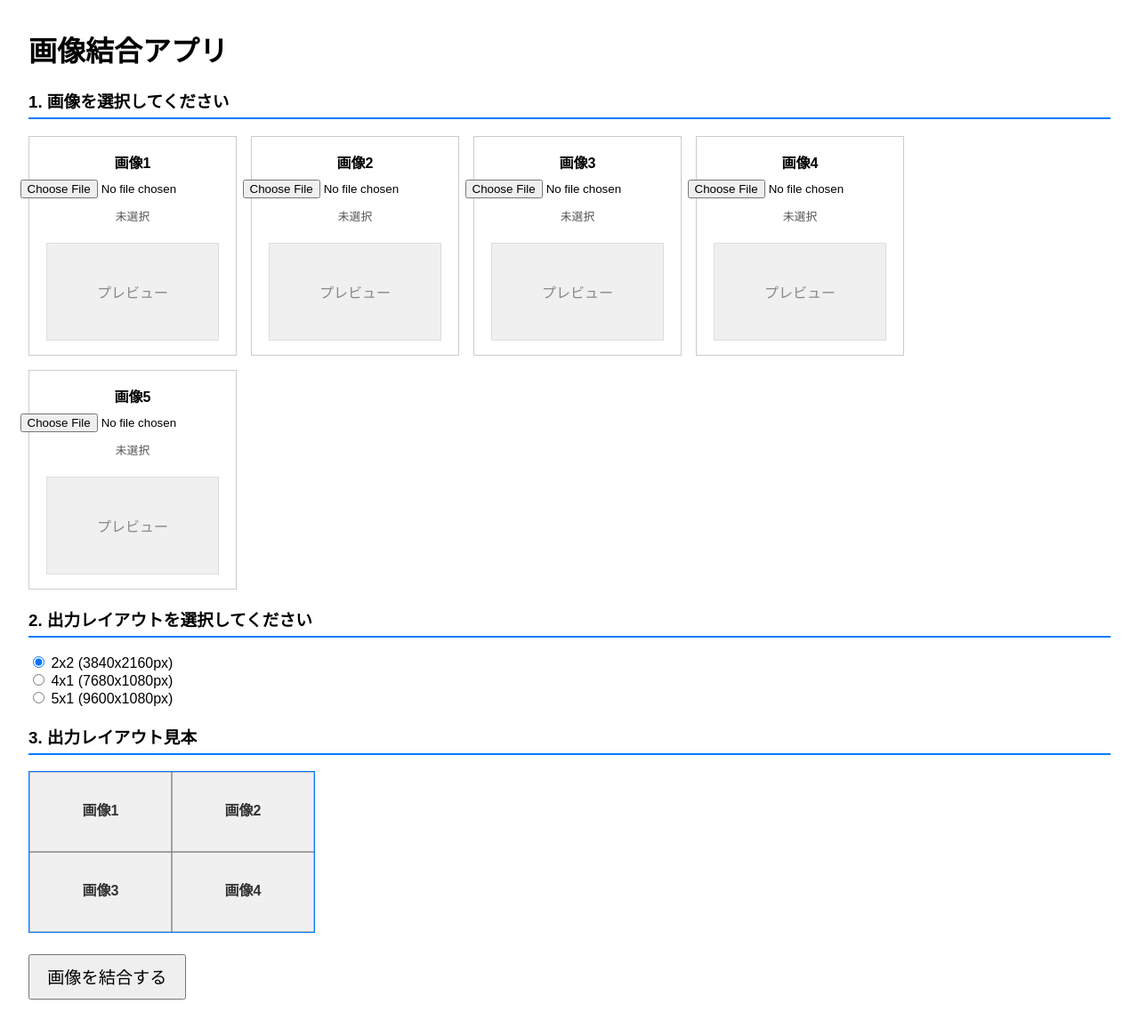
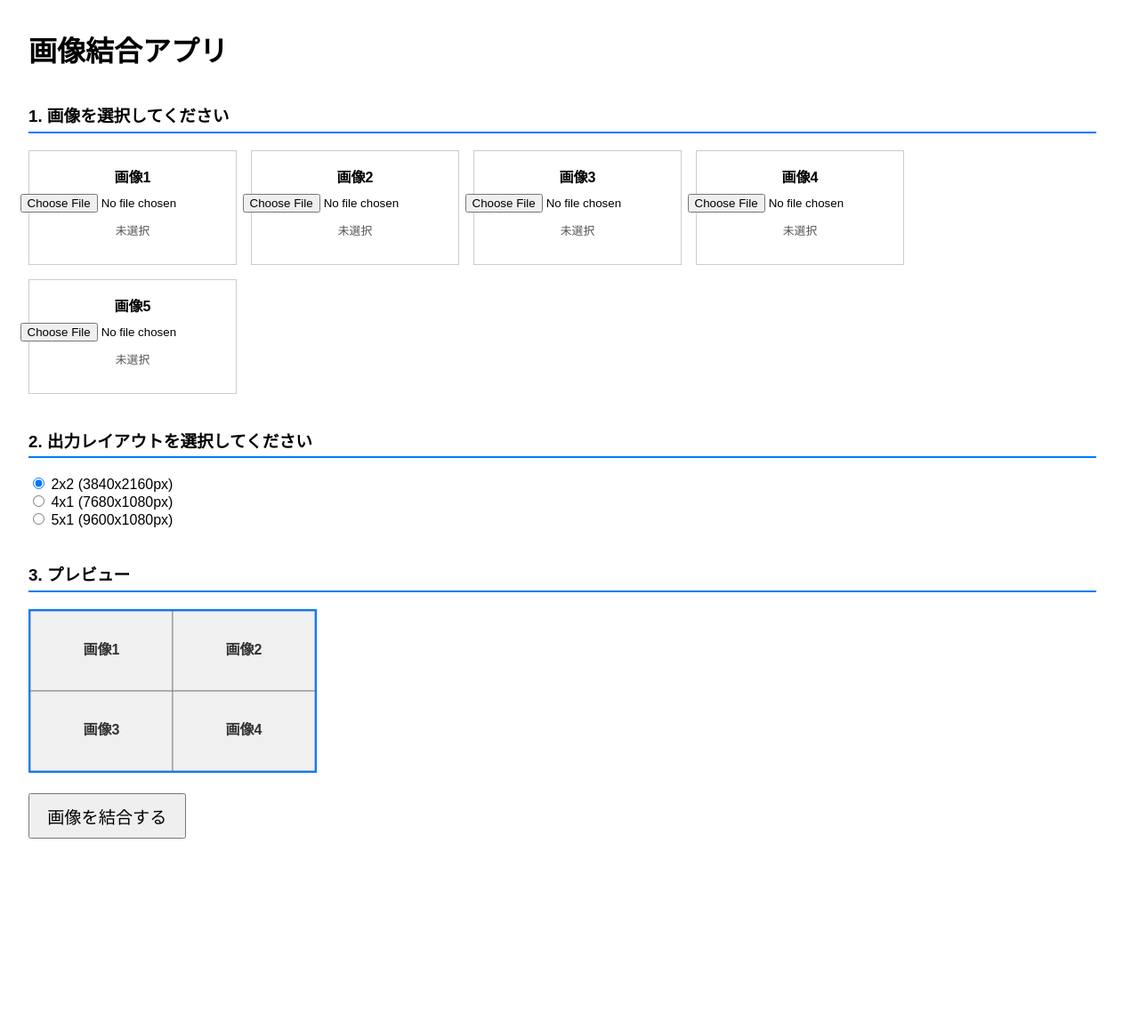
Before and after one commit to masatoooooon/flask-hello-render, a Flask app: page / in a window 1280 px wide. Shown: the whole page at 89% size. After the commit the page ends 943 px from the top, so only its background shows below. Run offline with Flask 3, Linux system fonts and the light colour scheme.

Commit message:
Update index.html

```diff
--- a/templates/index.html
+++ b/templates/index.html
@@ -4,15 +4,14 @@
     <meta charset="UTF-8">
     <title>画像結合アプリ</title>
     <style>
-        body { font-family: sans-serif; margin: 2em; }
-        h3 { border-bottom: 2px solid #007bff; padding-bottom: 0.3em; }
+        body { font-family: sans-serif; margin: 2em; max-width: 1200px; }
+        h3 { border-bottom: 2px solid #007bff; padding-bottom: 0.3em; margin-top: 2em;}
 
         .image-slots-container {
             display: flex;
             flex-wrap: wrap;
             gap: 1em;
         }
-
         .image-slot {
             border: 1px solid #ccc;
             padding: 1em;
@@ -22,32 +21,13 @@
             width: 200px;
         }
         .image-slot label { font-weight: bold; margin-bottom: 0.5em; }
-
-        /* ★新規: ファイル名表示エリアのスタイル */
         .filename-display {
             font-size: 0.8em;
             color: #555;
             margin-top: 0.8em;
-            height: 2.5em; /* 2行分程度の高さを確保 */
-            word-break: break-all; /* 長いファイル名でも折り返す */
+            height: 2.5em;
+            word-break: break-all;
             text-align: center;
-        }
-
-        .image-preview {
-            width: 192px;
-            height: 108px;
-            border: 1px solid #ddd;
-            margin-top: 0.5em;
-            background-color: #f0f0f0;
-            display: flex;
-            align-items: center;
-            justify-content: center;
-            color: #888;
-            overflow: hidden;
-        }
-        .image-preview img {
-            max-width: 100%;
-            max-height: 100%;
         }
         .layout-options { margin-top: 1em; margin-bottom: 1em; }
         .submit-button {
@@ -56,8 +36,9 @@
             margin-top: 1em;
             cursor: pointer;
         }
-        #layout-sample {
-            border: 1px solid #007bff;
+        #output-preview-canvas {
+            border: 2px solid #007bff;
+            background-color: #f0f0f0;
         }
     </style>
 </head>
@@ -69,15 +50,13 @@
         <h3>1. 画像を選択してください</h3>
         <div class="image-slots-container">
             <script>
+                // JavaScriptで5つの画像選択スロットを生成
                 for (let i = 1; i <= 5; i++) {
                     document.write(`
                         <div class="image-slot">
                             <label for="image${i}">画像${i}</label>
-                            <input type="file" id="image${i}" name="image_files" accept="image/*" onchange="previewImage(this, 'preview${i}', 'filename${i}')">
+                            <input type="file" id="image${i}" name="image_files" accept="image/*" onchange="handleFileSelect(${i-1}, this)">
                             <div id="filename${i}" class="filename-display">未選択</div>
-                            <div id="preview${i}" class="image-preview">
-                                <span>プレビュー</span>
-                            </div>
                         </div>
                     `);
                 }
@@ -86,97 +65,112 @@
 
         <h3>2. 出力レイアウトを選択してください</h3>
         <div class="layout-options">
-            <input type="radio" id="layout_2x2" name="layout" value="2x2" checked>
+            <input type="radio" id="layout_2x2" name="layout" value="2x2" checked onchange="handleLayoutChange()">
             <label for="layout_2x2">2x2 (3840x2160px)</label>
             <br>
-            <input type="radio" id="layout_4x1" name="layout" value="4x1">
+            <input type="radio" id="layout_4x1" name="layout" value="4x1" onchange="handleLayoutChange()">
             <label for="layout_4x1">4x1 (7680x1080px)</label>
             <br>
-            <input type="radio" id="layout_5x1" name="layout" value="5x1">
+            <input type="radio" id="layout_5x1" name="layout" value="5x1" onchange="handleLayoutChange()">
             <label for="layout_5x1">5x1 (9600x1080px)</label>
         </div>
 
-        <h3>3. 出力レイアウト見本</h3>
-        <canvas id="layout-sample" width="400" height="225"></canvas>
+        <h3>3. プレビュー</h3>
+        <canvas id="output-preview-canvas"></canvas>
 
         <br>
         <button type="submit" class="submit-button">画像を結合する</button>
     </form>
 
     <script>
-        // ★変更点: ファイル名を表示する機能を追加
-        function previewImage(input, previewId, filenameId) {
-            const previewContainer = document.getElementById(previewId);
-            const filenameContainer = document.getElementById(filenameId);
+        // --- グローバル変数 ---
+        const canvas = document.getElementById('output-preview-canvas');
+        const ctx = canvas.getContext('2d');
+        let previewSources = new Array(5).fill(null); // 5つの画像ソースを保持する配列
 
-            previewContainer.innerHTML = '<span>プレビュー</span>'; // デフォルトテキスト
-            filenameContainer.textContent = '未選択'; // デフォルトテキスト
-
+        // --- ファイル選択時の処理 ---
+        function handleFileSelect(index, input) {
+            const filenameContainer = document.getElementById(`filename${index + 1}`);
             if (input.files && input.files[0]) {
                 const reader = new FileReader();
                 reader.onload = function(e) {
-                    previewContainer.innerHTML = ''; // テキストを消去
-                    const img = document.createElement('img');
+                    const img = new Image();
+                    img.onload = () => {
+                        previewSources[index] = img; // 画像オブジェクトを保存
+                        updatePreviewCanvas(); // キャンバスを再描画
+                    };
                     img.src = e.target.result;
-                    previewContainer.appendChild(img);
                 };
                 reader.readAsDataURL(input.files[0]);
-                filenameContainer.textContent = input.files[0].name; // ファイル名を表示
+                filenameContainer.textContent = input.files[0].name;
+            } else {
+                previewSources[index] = null; // 選択がキャンセルされたらリセット
+                filenameContainer.textContent = '未選択';
+                updatePreviewCanvas();
             }
         }
 
-        // レイアウト見本を描画する機能 (変更なし)
-        function drawLayoutSample(layout) {
-            const canvas = document.getElementById('layout-sample');
-            const ctx = canvas.getContext('2d');
-            let w = canvas.width;
-            let h = canvas.height;
+        // --- レイアウト変更時の処理 ---
+        function handleLayoutChange() {
+            updatePreviewCanvas();
+        }
 
-            // レイアウトに応じてキャンバスサイズを調整
-            if (layout === '2x2') { w = 320; h = 180; }
-            else if (layout === '4x1') { w = 640; h = 160; }
-            else if (layout === '5x1') { w = 800; h = 160; }
-            canvas.width = w; canvas.height = h;
+        // --- メインのプレビュー描画関数 ---
+        function updatePreviewCanvas() {
+            const layout = document.querySelector('input[name="layout"]:checked').value;
+            let canvasWidth, canvasHeight, slots = [];
 
-            ctx.fillStyle = '#f0f0f0';
-            ctx.fillRect(0, 0, w, h);
+            // ★変更点: 各レイアウトでスロットが16:9になるようにサイズを計算
+            const slotHeight = 90;
+            const slotWidth = 160;
 
-            ctx.strokeStyle = '#888';
-            ctx.fillStyle = '#333';
+            if (layout === '2x2') {
+                canvasWidth = slotWidth * 2; canvasHeight = slotHeight * 2;
+                const sw = canvasWidth / 2, sh = canvasHeight / 2;
+                slots = [ { x: 0, y: 0, w: sw, h: sh }, { x: sw, y: 0, w: sw, h: sh }, { x: 0, y: sh, w: sw, h: sh }, { x: sw, y: sh, w: sw, h: sh } ];
+            } else if (layout === '4x1') {
+                canvasWidth = slotWidth * 4; canvasHeight = slotHeight;
+                const sw = canvasWidth / 4, sh = canvasHeight;
+                for (let i = 0; i < 4; i++) slots.push({ x: i * sw, y: 0, w: sw, h: sh });
+            } else if (layout === '5x1') {
+                canvasWidth = slotWidth * 5; canvasHeight = slotHeight;
+                const sw = canvasWidth / 5, sh = canvasHeight;
+                for (let i = 0; i < 5; i++) slots.push({ x: i * sw, y: 0, w: sw, h: sh });
+            }
+
+            canvas.width = canvasWidth;
+            canvas.height = canvasHeight;
+
             ctx.font = 'bold 16px sans-serif';
             ctx.textAlign = 'center';
             ctx.textBaseline = 'middle';
 
-            let slots = [];
-            if (layout === '2x2') {
-                const sw = w / 2, sh = h / 2;
-                slots = [ { x: 0, y: 0, w: sw, h: sh, label: '1' }, { x: sw, y: 0, w: sw, h: sh, label: '2' }, { x: 0, y: sh, w: sw, h: sh, label: '3' }, { x: sw, y: sh, w: sw, h: sh, label: '4' } ];
-            } else if (layout === '4x1') {
-                const sw = w / 4, sh = h;
-                for (let i = 0; i < 4; i++) slots.push({ x: i * sw, y: 0, w: sw, h: sh, label: `${i + 1}` });
-            } else if (layout === '5x1') {
-                const sw = w / 5, sh = h;
-                for (let i = 0; i < 5; i++) slots.push({ x: i * sw, y: 0, w: sw, h: sh, label: `${i + 1}` });
-            }
-
-            slots.forEach(slot => {
-                ctx.strokeRect(slot.x, slot.y, slot.w, slot.h);
-                ctx.fillText(`画像${slot.label}`, slot.x + slot.w / 2, slot.y + slot.h / 2);
+            slots.forEach((slot, index) => {
+                const imageSource = previewSources[index];
+                if (imageSource) {
+                    // ★変更点: 画像が選択されていれば、それを描画
+                    const hRatio = slot.w / imageSource.width;
+                    const vRatio = slot.h / imageSource.height;
+                    const ratio = Math.min(hRatio, vRatio);
+                    const centerShift_x = (slot.w - imageSource.width * ratio) / 2;
+                    const centerShift_y = (slot.h - imageSource.height * ratio) / 2;
+                    ctx.clearRect(slot.x, slot.y, slot.w, slot.h);
+                    ctx.drawImage(imageSource, 0, 0, imageSource.width, imageSource.height,
+                                  slot.x + centerShift_x, slot.y + centerShift_y, imageSource.width * ratio, imageSource.height * ratio);
+                } else {
+                    // 画像がなければ、見本を描画
+                    ctx.fillStyle = '#f0f0f0';
+                    ctx.fillRect(slot.x, slot.y, slot.w, slot.h);
+                    ctx.strokeStyle = '#888';
+                    ctx.strokeRect(slot.x, slot.y, slot.w, slot.h);
+                    ctx.fillStyle = '#333';
+                    ctx.fillText(`画像${index + 1}`, slot.x + slot.w / 2, slot.y + slot.h / 2);
+                }
             });
         }
 
-        const radioButtons = document.querySelectorAll('input[name="layout"]');
-        radioButtons.forEach(radio => {
-            radio.addEventListener('change', (event) => {
-                drawLayoutSample(event.target.value);
-            });
-        });
-
-        document.addEventListener('DOMContentLoaded', () => {
-            const initialLayout = document.querySelector('input[name="layout"]:checked').value;
-            drawLayoutSample(initialLayout);
-        });
+        // 初期表示
+        document.addEventListener('DOMContentLoaded', updatePreviewCanvas);
     </script>
-
 </body>
 </html>
```
